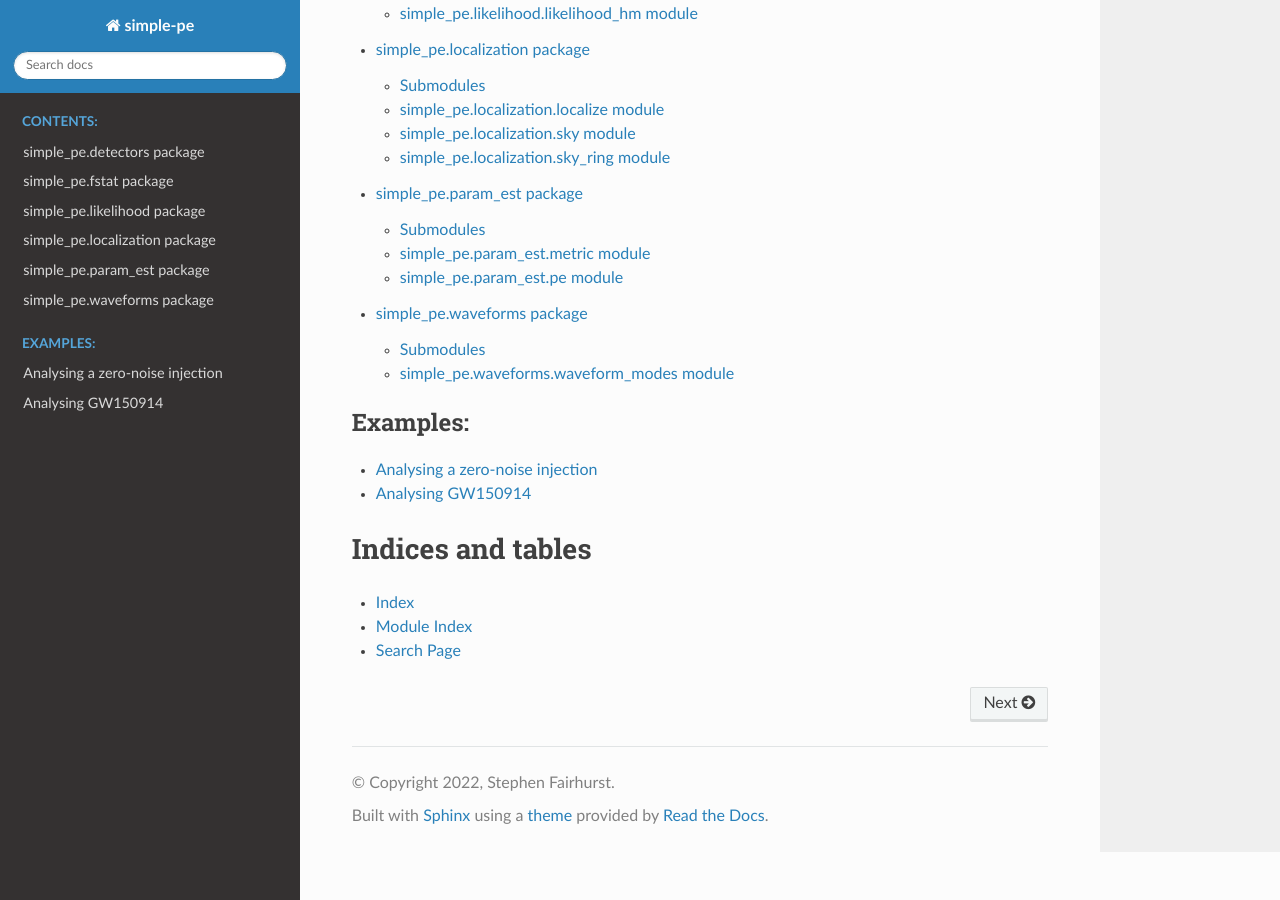
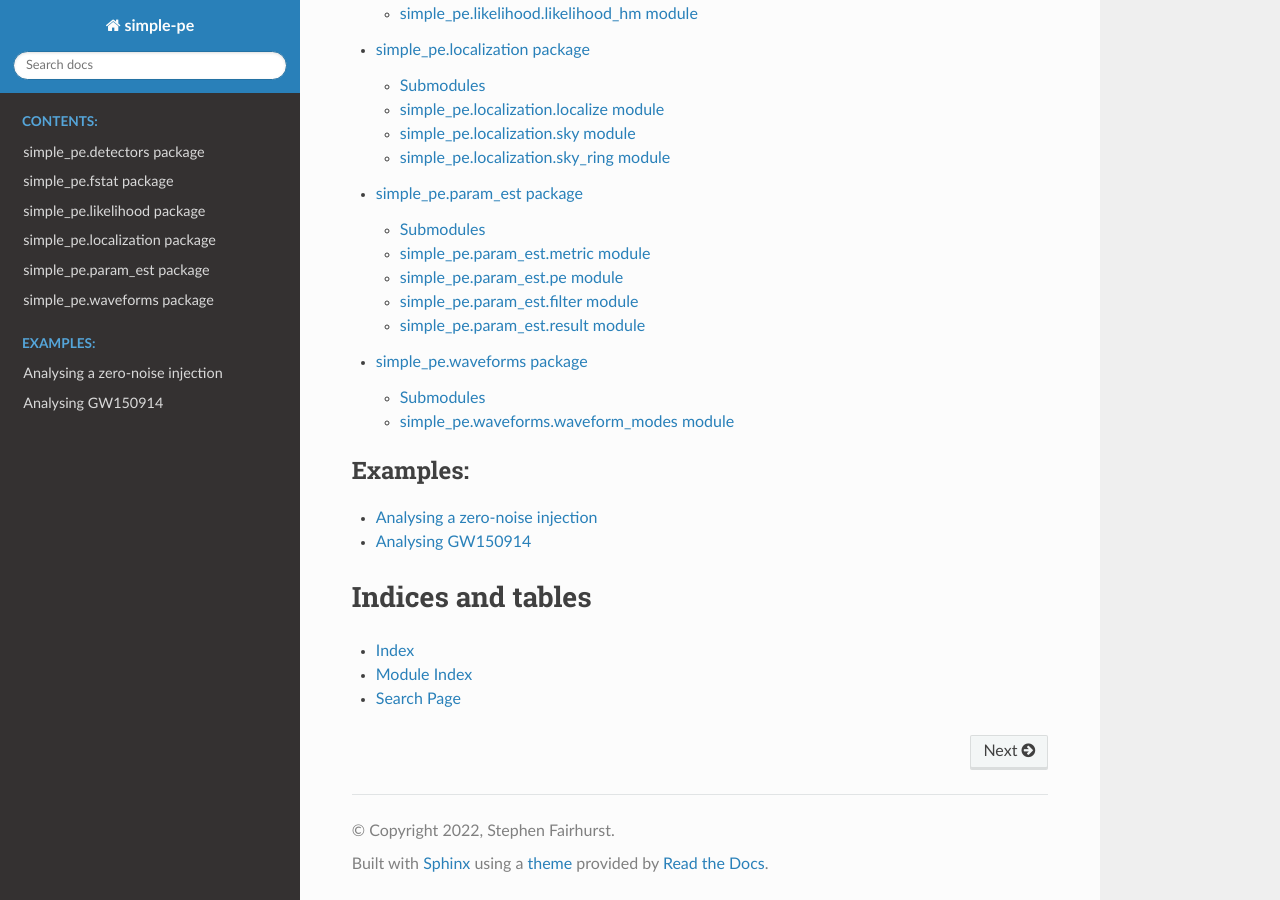
Before and after one commit to simplepe/simple-pe-xx, a Sphinx documentation site: the page built from docs/source/index.rst, in a window 1280 px wide and 900 px high, scrolled down 751 px. Built offline with Sphinx 7.4.7 and the Read the Docs theme 2.0.0, drawn with Linux system fonts in a browser that asks for light colours; pages that are not in the unit, such as notebooks, are missing from menus.

Commit message:
add pe codes to docs

```diff
--- a/docs/source/param_est.rst
+++ b/docs/source/param_est.rst
@@ -5,7 +5,7 @@ Submodules
 ----------
 
 simple_pe.param_est.metric module
---------------------------------------
+---------------------------------
 
 .. automodule:: simple_pe.param_est.metric
     :members:
@@ -14,9 +14,26 @@ simple_pe.param_est.metric module
 
 
 simple_pe.param_est.pe module
---------------------------------------
+-----------------------------
 
 .. automodule:: simple_pe.param_est.pe
     :members:
     :undoc-members:
     :show-inheritance:
+
+simple_pe.param_est.filter module
+---------------------------------
+
+.. automodule:: simple_pe.param_est.filter
+    :members:
+    :undoc-members:
+    :show-inheritance:
+
+
+simple_pe.param_est.result module
+---------------------------------
+
+.. automodule:: simple_pe.param_est.result
+    :members:
+    :undoc-members:
+    :show-inheritance:
```
